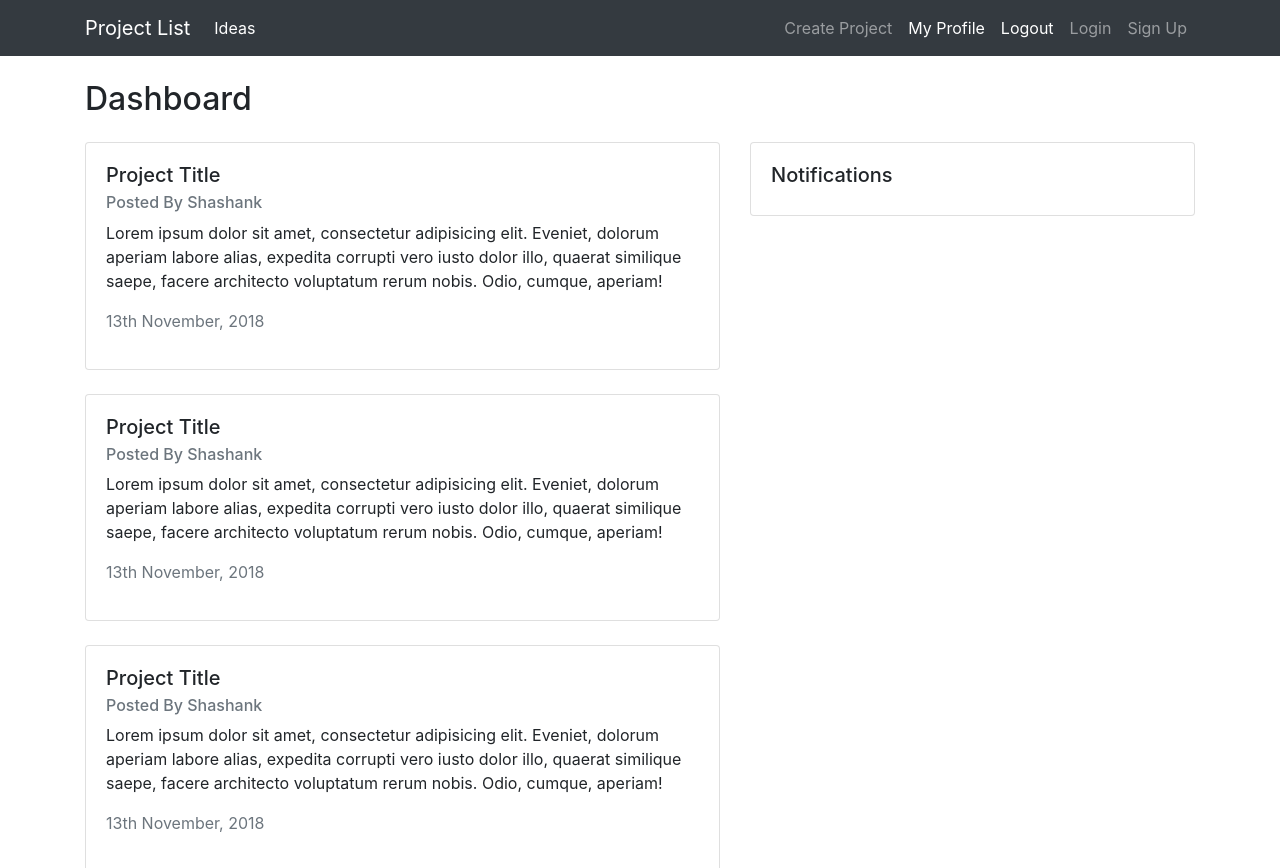
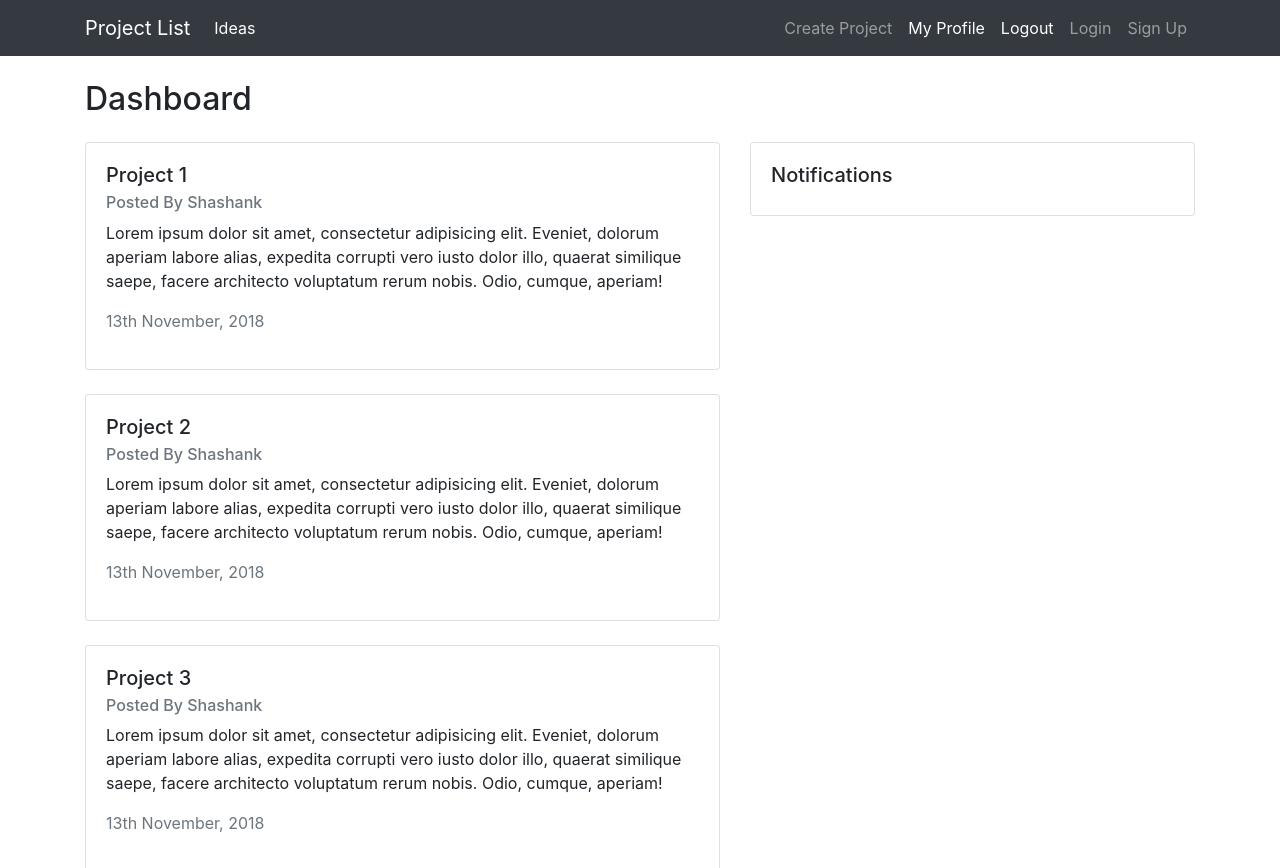
Before and after one commit to bekaarcoder/react-redux-firebase, a React (Create React App) app: page / in a window 1280 px wide. Shown: the top 868 px of the page. Built offline with nearby package versions, Linux system fonts and the light colour scheme.

Commit message:
show dummy data on dashboard

```diff
--- a/src/components/dashboard/Dashboard.jsx
+++ b/src/components/dashboard/Dashboard.jsx
@@ -1,17 +1,21 @@
 import React, {Component} from 'react';
+import {connect} from 'react-redux';
 
 import ProjectList from '../projects/ProjectList';
 import Notifications from './Notifications';
 
 class Dashboard extends Component {
 	render() {
+		const {projects} = this.props;
 		return (
 			<div className="row">
 				<div className="col-md-12 mt-4">
 					<h2>Dashboard</h2>
 					<div className="row mt-4">
 						<div className="col-md-7">
-							<ProjectList />
+							{projects && projects.map((project) => (
+								<ProjectList project={project} key={project.id} />
+							))}
 						</div>
 						<div className="col-md-5">
 							<Notifications />
@@ -23,4 +27,8 @@ class Dashboard extends Component {
 	}
 }
 
-export default Dashboard;
+const mapStateToProps = (state) => ({
+	projects: state.projects.projects
+});
+
+export default connect(mapStateToProps, {})(Dashboard);
--- a/src/components/projects/ProjectList.jsx
+++ b/src/components/projects/ProjectList.jsx
@@ -1,31 +1,13 @@
 import React from 'react';
 
-const ProjectList = () => {
+const ProjectList = (props) => {
 	return (
 		<div>
 		<div className="card mb-4">
 			<div className="card-body">
-				<h5 className="card-title">Project Title</h5>
+				<h5 className="card-title">{props.project.title}</h5>
 				<h6 className="card-subtitle text-muted mb-2">Posted By Shashank</h6>
-				<p className="card-text">Lorem ipsum dolor sit amet, consectetur adipisicing elit. Eveniet, dolorum aperiam labore alias, expedita corrupti vero iusto dolor illo, quaerat similique saepe, facere architecto voluptatum rerum nobis. Odio, cumque, aperiam!</p>
-				<p className="text-muted">13th November, 2018</p>
-			</div>
-		</div>
-
-		<div className="card mb-4">
-			<div className="card-body">
-				<h5 className="card-title">Project Title</h5>
-				<h6 className="card-subtitle text-muted mb-2">Posted By Shashank</h6>
-				<p className="card-text">Lorem ipsum dolor sit amet, consectetur adipisicing elit. Eveniet, dolorum aperiam labore alias, expedita corrupti vero iusto dolor illo, quaerat similique saepe, facere architecto voluptatum rerum nobis. Odio, cumque, aperiam!</p>
-				<p className="text-muted">13th November, 2018</p>
-			</div>
-		</div>
-
-		<div className="card mb-4">
-			<div className="card-body">
-				<h5 className="card-title">Project Title</h5>
-				<h6 className="card-subtitle text-muted mb-2">Posted By Shashank</h6>
-				<p className="card-text">Lorem ipsum dolor sit amet, consectetur adipisicing elit. Eveniet, dolorum aperiam labore alias, expedita corrupti vero iusto dolor illo, quaerat similique saepe, facere architecto voluptatum rerum nobis. Odio, cumque, aperiam!</p>
+				<p className="card-text">{props.project.content}</p>
 				<p className="text-muted">13th November, 2018</p>
 			</div>
 		</div>
--- /dev/null
+++ b/src/store/reducers/projectReducer.js
@@ -0,0 +1,28 @@
+const initialState = {
+	projects: [
+		{
+			id: 1,
+			title: "Project 1",
+			content: "Lorem ipsum dolor sit amet, consectetur adipisicing elit. Eveniet, dolorum aperiam labore alias, expedita corrupti vero iusto dolor illo, quaerat similique saepe, facere architecto voluptatum rerum nobis. Odio, cumque, aperiam!"
+		},
+		{
+			id: 2,
+			title: "Project 2",
+			content: "Lorem ipsum dolor sit amet, consectetur adipisicing elit. Eveniet, dolorum aperiam labore alias, expedita corrupti vero iusto dolor illo, quaerat similique saepe, facere architecto voluptatum rerum nobis. Odio, cumque, aperiam!"
+		},
+		{
+			id: 3,
+			title: "Project 3",
+			content: "Lorem ipsum dolor sit amet, consectetur adipisicing elit. Eveniet, dolorum aperiam labore alias, expedita corrupti vero iusto dolor illo, quaerat similique saepe, facere architecto voluptatum rerum nobis. Odio, cumque, aperiam!"
+		}
+	]
+}
+
+const projectReducer = (state = initialState, action) => {
+	switch(action) {
+		default:
+			return state;
+	}
+}
+
+export default projectReducer;
--- a/src/store/reducers/rootReducer.js
+++ b/src/store/reducers/rootReducer.js
@@ -1,8 +1,10 @@
 import authReducer from './authReducer';
+import projectReducer from './projectReducer';
 import {combineReducers} from 'redux';
 
 const rootReducer = combineReducers({
-	auth: authReducer
+	auth: authReducer,
+	projects: projectReducer
 });
 
 export default rootReducer;
```
